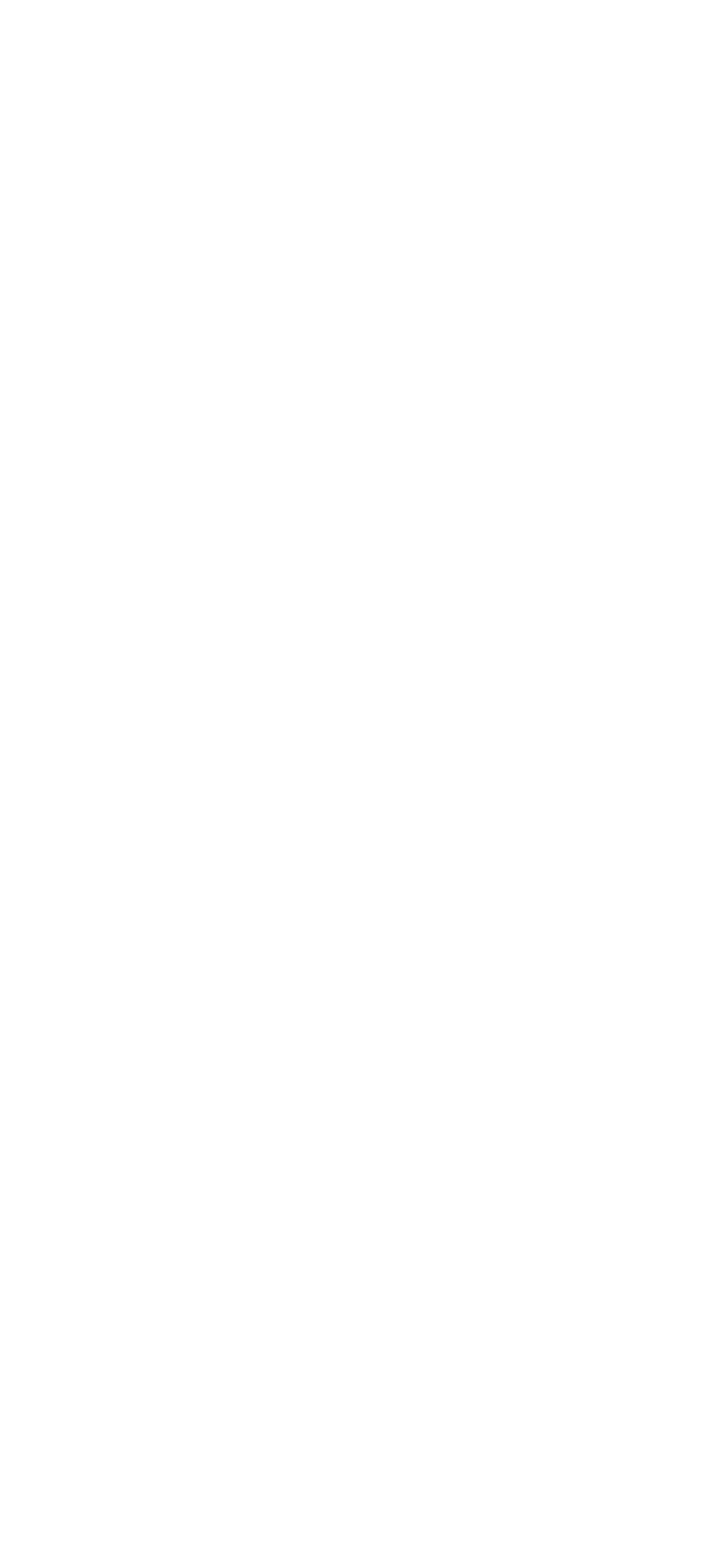
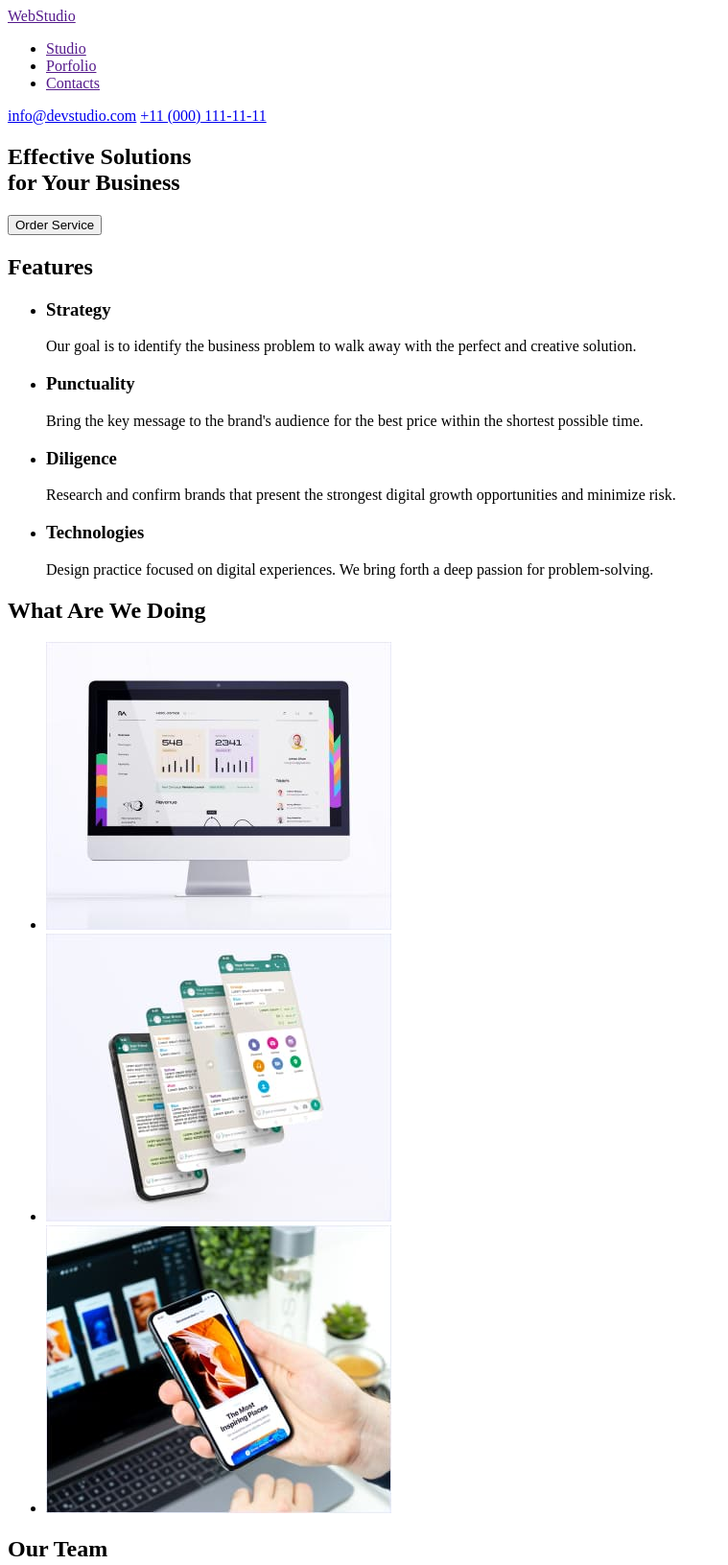
Before and after one commit to kulikiliya/basic-html, a plain HTML site: page index.html in a window 1280 px wide. Shown: the top 1631 px of the page at 96% size, without its empty margins (0-759 px from the left). Before the commit the page ends 800 px from the top, so only its background shows below. Drawn offline with Linux system fonts and the light colour scheme.

Commit message:
goit-markup-hw-01
Модуль 1. Основи HTML

```diff
--- a/index.html
+++ b/index.html
@@ -3,7 +3,164 @@
   <head>
     <meta charset="UTF-8" />
     <meta name="viewport" content="width=device-width, initial-scale=1.0" />
-    <title>Document</title>
+    <title>WebStudio</title>
   </head>
-  <body></body>
+  <body>
+    <header>
+      <!-- Logo -->
+      <a href="">WebStudio</a>
+      <!-- Main navigation -->
+      <nav>
+        <ul>
+          <li><a href="">Studio</a></li>
+          <li><a href="">Porfolio</a></li>
+          <li><a href="">Contacts</a></li>
+        </ul>
+      </nav>
+      <!-- Contacts -->
+      <a href="mailto:info@devstudio.com">info@devstudio.com</a>
+      <a href="tel:+110001111111">+11 (000) 111-11-11</a>
+    </header>
+
+    <main>
+      <!-- Hero section-->
+      <section>
+        <h1>
+          Effective Solutions<br />
+          for Your Business
+        </h1>
+        <button type="button">Order Service</button>
+      </section>
+      <!-- 1-st section -->
+      <section>
+        <!-- Оглавление нужно скрыть в будущем -->
+        <h2>Features</h2>
+        <ul>
+          <li>
+            <h3>Strategy</h3>
+            <p>
+              Our goal is to identify the business problem to walk away with the
+              perfect and creative solution.
+            </p>
+          </li>
+          <li>
+            <h3>Punctuality</h3>
+            <p>
+              Bring the key message to the brand's audience for the best price
+              within the shortest possible time.
+            </p>
+          </li>
+          <li>
+            <h3>Diligence</h3>
+            <p>
+              Research and confirm brands that present the strongest digital
+              growth opportunities and minimize risk.
+            </p>
+          </li>
+          <li>
+            <h3>Technologies</h3>
+            <p>
+              Design practice focused on digital experiences. We bring forth a
+              deep passion for problem-solving.
+            </p>
+          </li>
+        </ul>
+      </section>
+      <!-- 2-nd section -->
+      <section>
+        <h2>What Are We Doing</h2>
+        <ul>
+          <li>
+            <a href="">
+              <img
+                src="./images/macbook.jpg"
+                alt="pc application"
+                width="360px"
+                height="300px"
+              />
+            </a>
+          </li>
+          <li>
+            <a href="">
+              <img
+                src="./images/phone-screen.jpg"
+                alt="smartphone application"
+                width="360px"
+                height="300px"
+            /></a>
+          </li>
+          <li>
+            <a href="">
+              <img
+                src="./images/laptopandphone.jpg"
+                alt="pc and phone synchronized"
+                width="360px"
+                height="300px"
+            /></a>
+          </li>
+        </ul>
+      </section>
+      <!-- 3-rd section -->
+      <section>
+        <h2>Our Team</h2>
+        <ul>
+          <li>
+            <figure>
+              <img
+                src="./images/team-members/guerrero.jpg"
+                alt="Product Designer"
+                width="264px"
+                height="260px"
+              />
+              <figcaption>Mark Guerrero</figcaption>
+            </figure>
+            <p>Product Designer</p>
+          </li>
+          <li>
+            <figure>
+              <img
+                src="./images/team-members/ford.jpg"
+                alt="Frontend Developer"
+                width="264px"
+                height="260px"
+              />
+              <figcaption>Tom Ford</figcaption>
+            </figure>
+            <p>Frontend Developer</p>
+          </li>
+          <li>
+            <figure>
+              <img
+                src="./images/team-members/garcia.jpg"
+                alt="Marketing"
+                width="264px"
+                height="260px"
+              />
+              <figcaption>Camila Garcia</figcaption>
+            </figure>
+            <p>Marketing</p>
+          </li>
+          <li>
+            <figure>
+              <img
+                src="./images/team-members/wilson.jpg"
+                alt="UI Designer"
+                width="264px"
+                height="260px"
+              />
+              <figcaption>Daniel Wilson</figcaption>
+            </figure>
+            <p>UI Designer</p>
+          </li>
+        </ul>
+      </section>
+    </main>
+    <footer>
+      <a href=""><p>WebStudio</p></a>
+      <p>
+        Increase the flow of customers and <br />sales for your business with
+        digital <br />marketing & growth solutions.
+      </p>
+    </footer>
+  </body>
 </html>
```
Also changed, not shown: images/laptopandphone.jpg (added), images/macbook.jpg (added), images/phone-screen.jpg (added), images/team-members/ford.jpg (added), images/team-members/garcia.jpg (added), images/team-members/guerrero.jpg (added), images/team-members/wilson.jpg (added).
